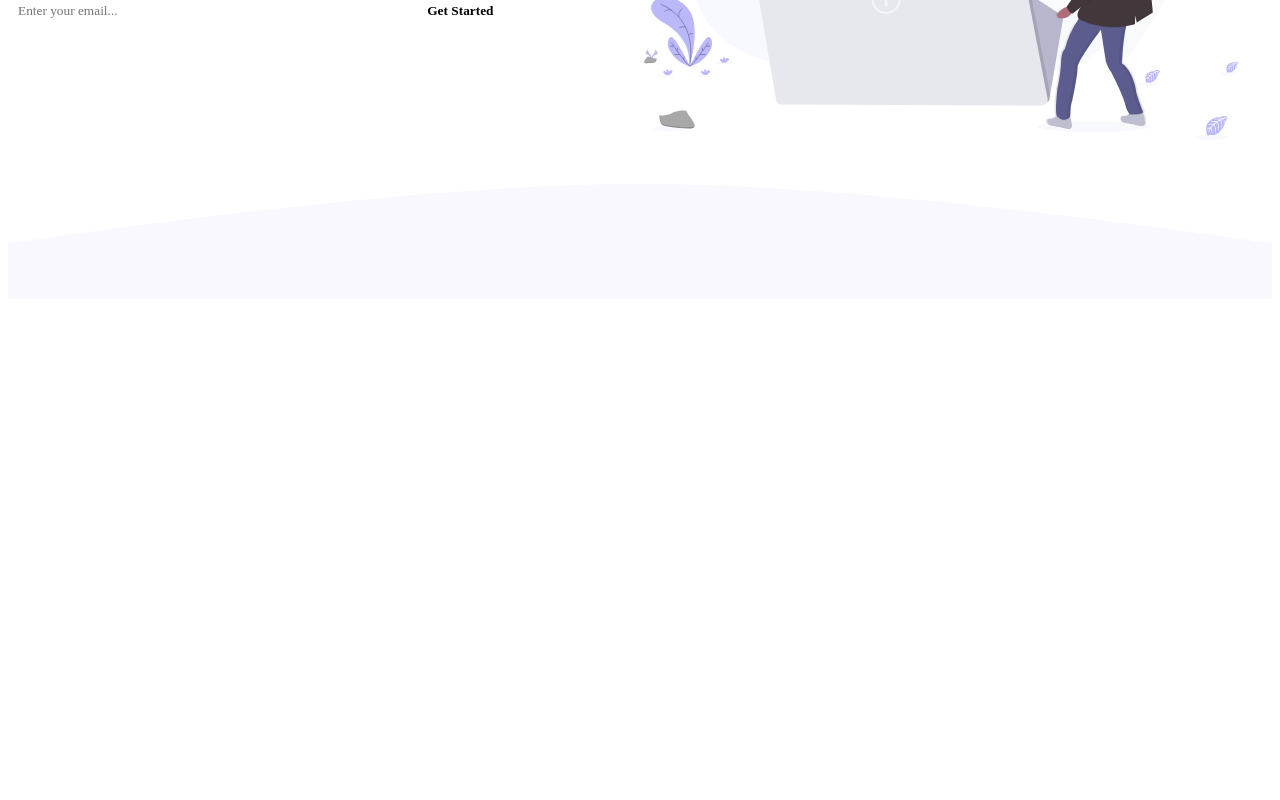
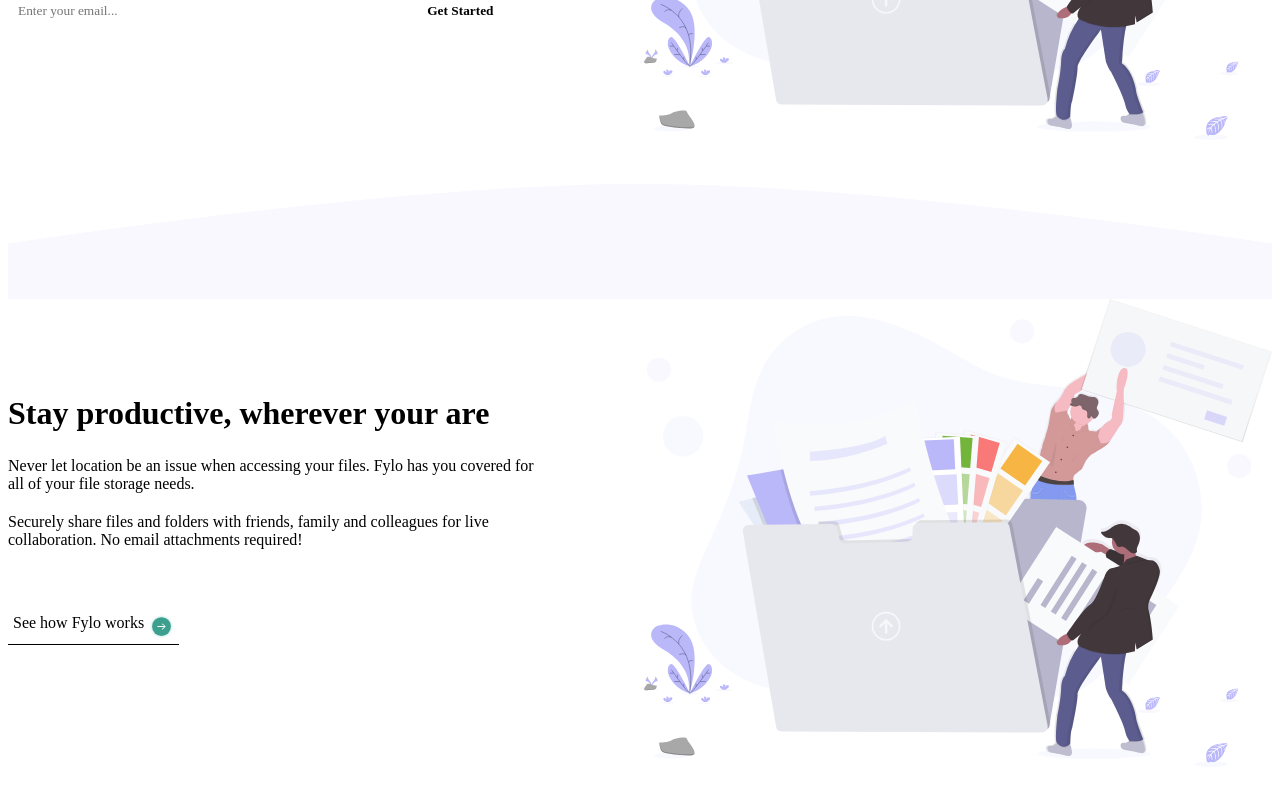
Before and after one commit to jemc300x/fylo-landing-page-vue, a Vue app: page / in a window 1280 px wide. Shown: the part 436-1236 px from the top of the page. Before the commit the page ends 800 px from the top, so only its background shows below. Built offline with nearby package versions, Linux system fonts and the light colour scheme.

Commit message:
section two finished

```diff
--- a/src/App.vue
+++ b/src/App.vue
@@ -12,21 +12,22 @@
     </Section>
 
     <Curve />
-
-    <!-- <Section imgUrl="illustration-1.svg" imgTextAlt="Illustration 1" >
+    <Container color="--Light-Grayish-Blue">
+      <Section imgUrl="illustration-1.svg" imgTextAlt="Illustration 1" >
         <h2>Stay productive, wherever your are</h2>
         <p class='text-aling-start'>Never let location be an issue when accessing your files. Fylo has you covered for all of your file storage needs.</p>
         <p class='text-aling-start'>Securely share files and folders with friends, family and colleagues for live collaboration. No email attachments required!</p>
         <div class="section-details-call-to-action">
           <a href="/">See how Fylo works <img src='./assets/img/icon-arrow.svg' alt="Icon Arrow" /></a>
         </div>
-      <Card
+        <!-- <Card
           avatar='../assets/img/avatar-testimonial.jpg'
           userName='Kyle Burton'
           userDetails='Founder & CEO, Huddle'
           content='Fylo has improved our team productivity by an order of magnitude. Since making the switch our team has become a well-olled collaboration machine.'
-      />
-    </Section> -->
+        /> -->
+      </Section>
+    </Container>
   </div>
 </template>
 
@@ -34,7 +35,7 @@
   import Header from './components/Header.vue'
   import Section from './components/Section.vue'
   import Curve from './components/Curve.vue'
-
+  import Container from './components/Container.vue'
 
 
   export default {
@@ -42,7 +43,8 @@
     components: {
       Header,
       Section,
-      Curve
+      Curve,
+      Container
     }
   }
 </script>
--- /dev/null
+++ b/src/components/Container.vue
@@ -0,0 +1,14 @@
+<template>
+  <div :style="`background-color: var(${color})`">
+    <slot></slot>
+  </div>
+</template>
+
+<script>
+  export default {
+    name: 'Container',
+    props: {
+      color: String
+    }
+  }
+</script>
```
Lines whose indentation alone changed are shown as unchanged.
